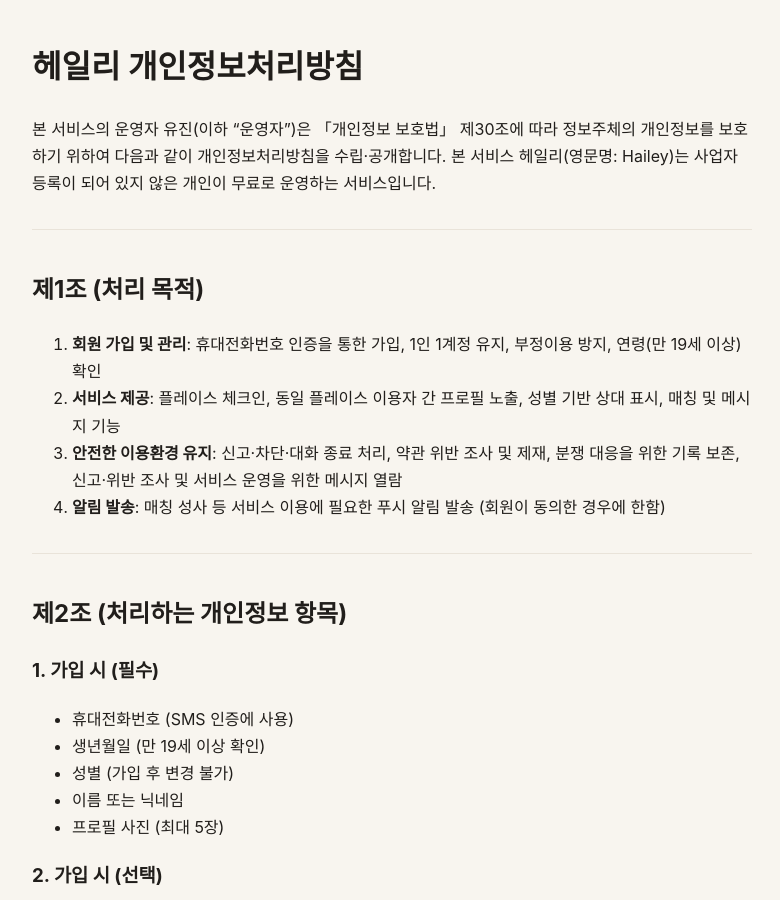
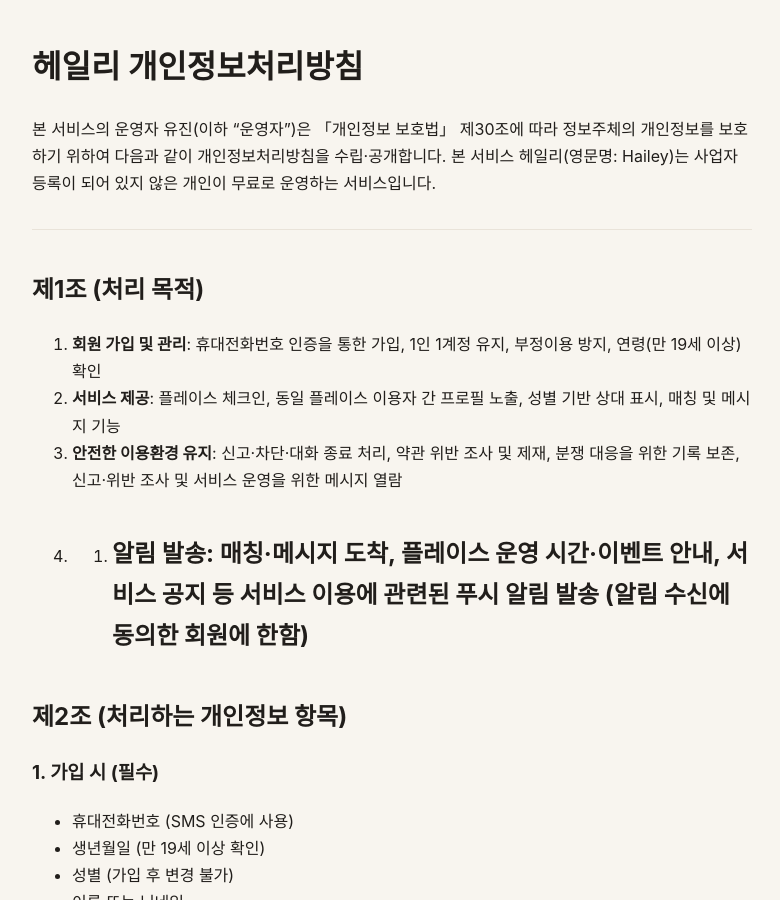
Before and after one commit to eugeneyoo59/proximity-legal, a Jekyll site: the page built from privacy.md, in a window 1280 px wide and 900 px high. Shown: the whole window, without its empty margins (248-1028 px from the left). Built offline with Jekyll 4.4.1, drawn with Linux system fonts in a browser that asks for light colours; our own code applies the rules of GitHub Pages for plain Markdown files; some of the changed text lies outside the part shown.

Commit message:
Update privacy.md

```diff
--- a/privacy.md
+++ b/privacy.md
@@ -14,8 +14,7 @@
 1. **회원 가입 및 관리**: 휴대전화번호 인증을 통한 가입, 1인 1계정 유지, 부정이용 방지, 연령(만 19세 이상) 확인
 2. **서비스 제공**: 플레이스 체크인, 동일 플레이스 이용자 간 프로필 노출, 성별 기반 상대 표시, 매칭 및 메시지 기능
 3. **안전한 이용환경 유지**: 신고·차단·대화 종료 처리, 약관 위반 조사 및 제재, 분쟁 대응을 위한 기록 보존, 신고·위반 조사 및 서비스 운영을 위한 메시지 열람
-4. **알림 발송**: 매칭 성사 등 서비스 이용에 필요한 푸시 알림 발송 (회원이 동의한 경우에 한함)
-
+4. 4. **알림 발송**: 매칭·메시지 도착, 플레이스 운영 시간·이벤트 안내, 서비스 공지 등 서비스 이용에 관련된 푸시 알림 발송 (알림 수신에 동의한 회원에 한함)
 ---
 
 ## 제2조 (처리하는 개인정보 항목)
@@ -95,7 +94,7 @@
    - **앱 내**: 프로필 수정(설정 > 프로필 수정), 회원 탈퇴 및 전체 데이터 삭제(설정 > 회원 탈퇴)
    - **이메일**: team.haileyapp@gmail.com
 3. 성별 등 앱 내에서 수정할 수 없는 항목의 정정은 이메일로 요청할 수 있습니다.
-4. 푸시 알림 수신은 앱 내 설정(설정 > 알림 받기) 또는 기기 설정에서 언제든지 거부할 수 있습니다.
+4. 푸시 알림 수신은 기기 설정(또는 앱 내 설정이 제공되는 경우 해당 설정)에서 언제든지 거부할 수 있습니다.
 5. 운영자는 요구에 지체 없이 조치하며, 요구 시 본인 여부를 확인합니다.
 
 ---
```
